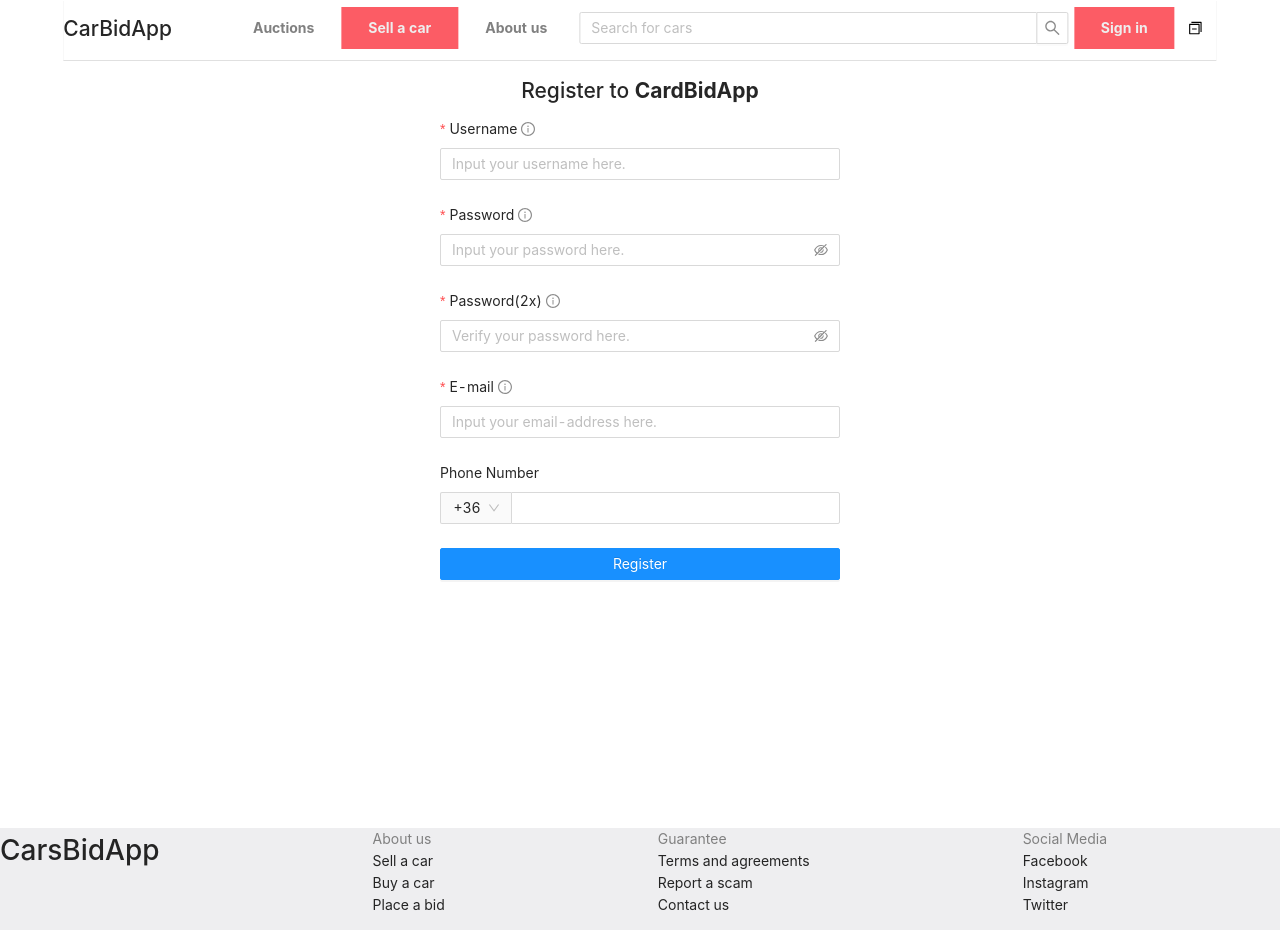
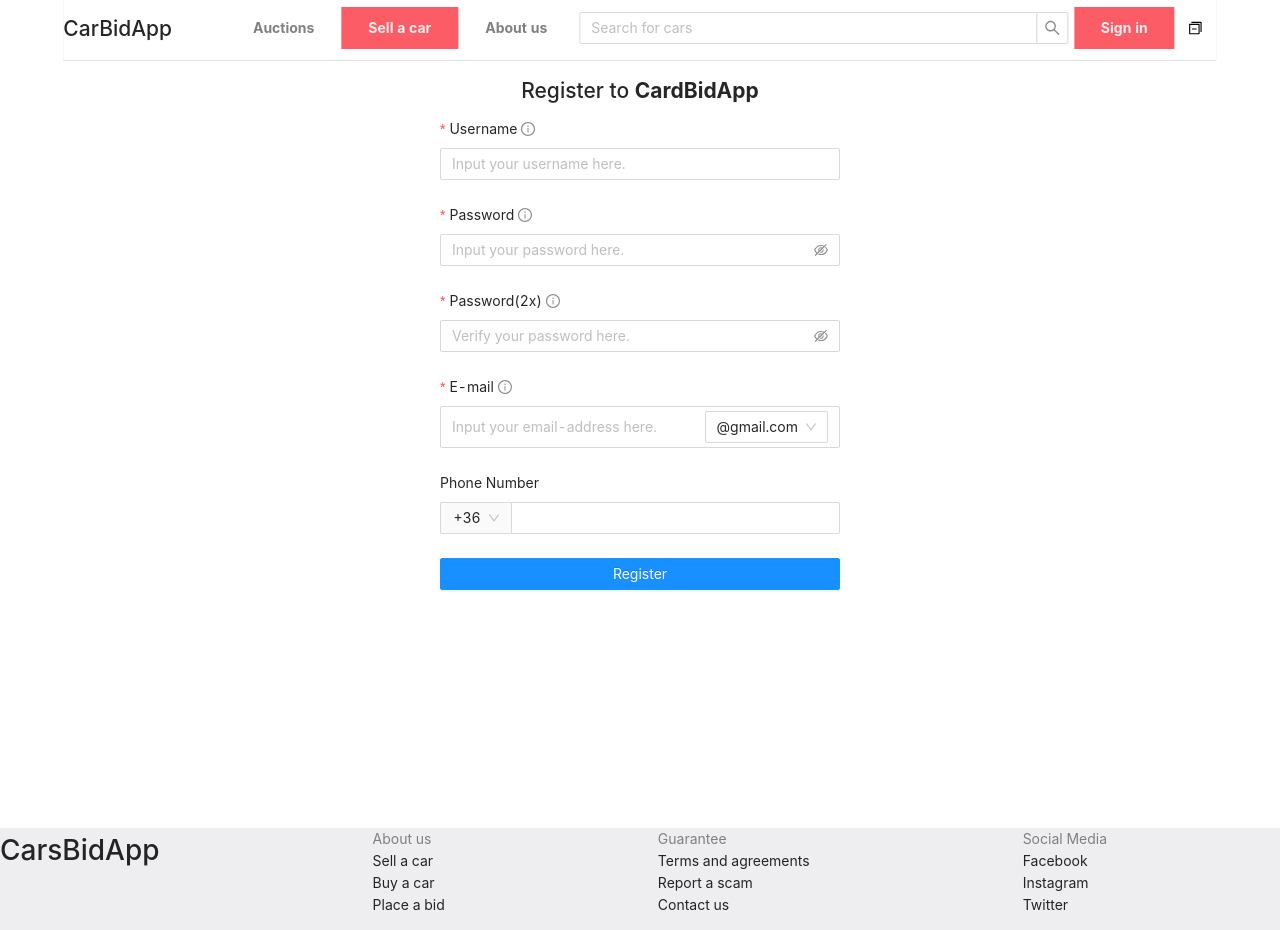
Before and after one commit to Petiazediter/CarAppRewrite, a React (Create React App) app in the folder car-app-frontend/: page /register in a window 1280 px wide. Built offline with nearby package versions, Linux system fonts and the light colour scheme.

Commit message:
Add suffix after email address in registration field.

```diff
--- a/car-app-frontend/src/components/register-page/RegisterPage.tsx
+++ b/car-app-frontend/src/components/register-page/RegisterPage.tsx
@@ -3,6 +3,7 @@ import { RegisterContainerSection } from './RegisterPage.styled';
 
 import { Button, Form, Input, Select } from 'antd';
 import { InfoCircleOutlined } from '@ant-design/icons';
+import { RuleObject } from 'antd/lib/form';
 
 const { Option } = Select;
 
@@ -15,6 +16,14 @@ const prefixSelector = (
 			}}
 		>
 			<Option value="36">+36</Option>
+		</Select>
+	</Form.Item>
+);
+
+const emailSuffix = (
+	<Form.Item name="suffix" noStyle>
+		<Select defaultValue="gmail" style={{ width: 'auto' }}>
+			<Option value="gmail">@gmail.com</Option>
 		</Select>
 	</Form.Item>
 );
@@ -71,6 +80,18 @@ const RegisterPage: FunctionComponent = () => {
 							required: true,
 							message: 'Please input your password!',
 						},
+						({ getFieldValue }) => ({
+							validator(rule: RuleObject, value: string) {
+								if (!value || value === getFieldValue('password2')) {
+									return Promise.resolve();
+								}
+								return Promise.reject(
+									new Error(
+										'Input the same password to password validation field.'
+									)
+								);
+							},
+						}),
 					]}
 				>
 					<Input.Password
@@ -112,7 +133,8 @@ const RegisterPage: FunctionComponent = () => {
 					]}
 				>
 					<Input
-						type="email"
+						suffix={emailSuffix}
+						type="text"
 						placeholder="Input your email-address here."
 					></Input>
 				</Form.Item>
```
